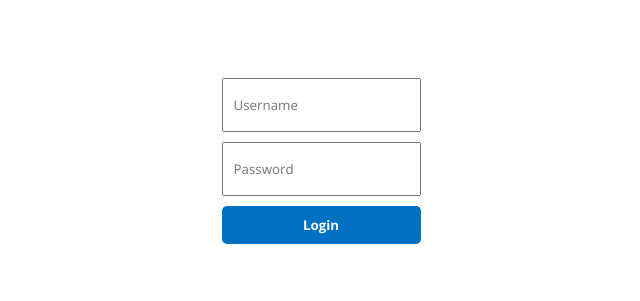
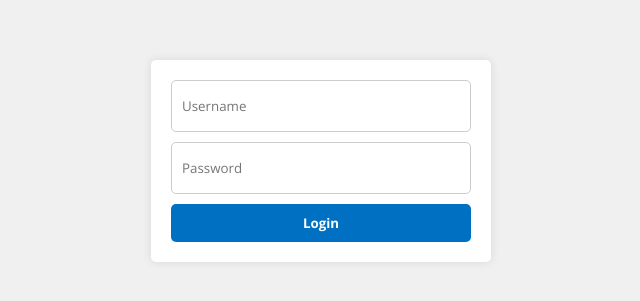
Before and after one commit to Hritik1753/lets_book, a React (Create React App) app: page /login in a window 1280 px wide. Shown: the part 239-540 px from the top of the page, without its empty margins (319-959 px from the left). Built offline with nearby package versions, Linux system fonts and the light colour scheme.

Commit message:
Update login.css

```diff
--- a/src/pages/login/login.css
+++ b/src/pages/login/login.css
@@ -1,3 +1,12 @@
+body, html {
+  margin: 0;
+  padding: 0;
+  box-sizing: border-box;
+  font-family: Arial, sans-serif;
+  height: 100%;
+  background-color: #f0f0f0;
+}
+
 .login {
   height: 100vh;
   display: flex;
@@ -9,11 +18,18 @@
   display: flex;
   flex-direction: column;
   gap: 10px;
+  background-color: #fff;
+  padding: 20px;
+  border-radius: 5px;
+  box-shadow: 0 0 10px rgba(0, 0, 0, 0.1);
+  width: 300px;
 }
 
-  .lInput{
+.lInput {
   height: 30px;
   padding: 10px;
+  border: 1px solid #ccc;
+  border-radius: 5px;
 }
 
 .lButton {
@@ -24,9 +40,20 @@
   font-weight: bold;
   cursor: pointer;
   border-radius: 5px;
+  transition: background-color 0.3s ease;
 }
 
-  .lButton:disabled{
+.lButton:hover {
+  background-color: #005bb5;
+}
+
+.lButton:disabled {
   background-color: #0071c28c;
   cursor: not-allowed;
 }
+
+#message {
+  color: red;
+  text-align: center;
+  margin-top: 10px;
+}
```
Lines whose indentation alone changed are shown as unchanged.
